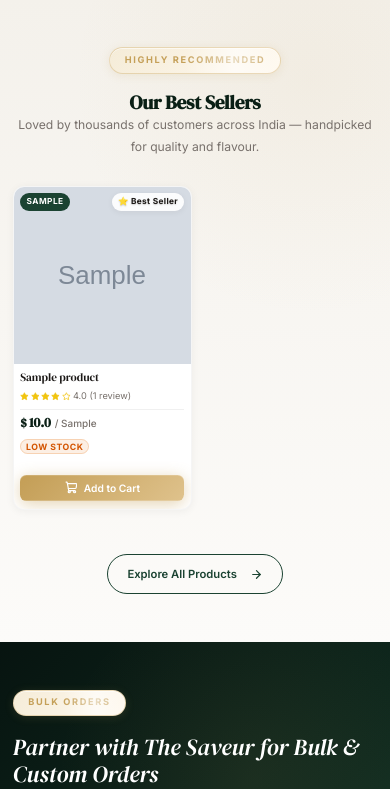
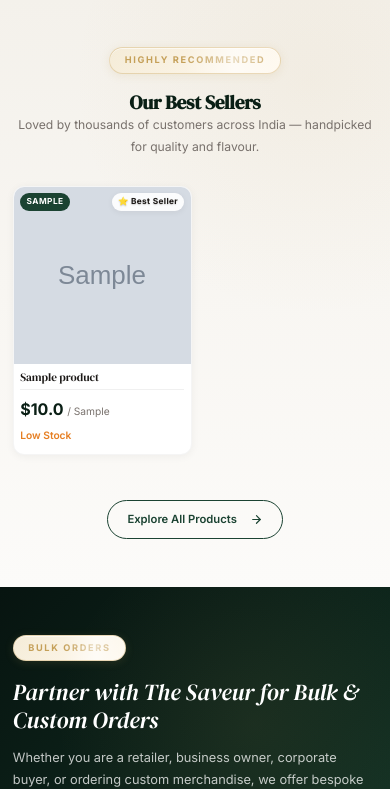
Before and after one commit to imadhurgupta/thesaveur, a Flask app: page / in a window 390 px wide. Shown: the part 2330-3119 px from the top of the page. Run offline with Flask 3, Linux system fonts and the light colour scheme; data comes from the database, SQL or seed files in the repository; tables that the repository leaves empty hold one stand-in row (values such as "Sample post"); grey boxes marked "Sample" are stand-in pictures; some web fonts are replaced.

Commit message:
Align home page product card presentation with products page

```diff
--- a/templates/index.html
+++ b/templates/index.html
@@ -88,52 +88,17 @@ orders, fast shipping.{% endblock %}
       min-height: unset !important;
     }
 
-    .bestsellers-section .product-rating {
-      margin-bottom: 6px !important;
-      gap: 3px !important;
-    }
-
-    .bestsellers-section .product-rating svg {
-      width: 11px !important;
-      height: 11px !important;
-    }
-
-    .bestsellers-section .rating-text {
-      font-size: 0.72rem !important;
-    }
-
     .bestsellers-section .product-desc {
       display: none !important;
     }
 
-    .bestsellers-section .product-footer {
+    .bestsellers-section .product-card-meta {
       flex-direction: column !important;
       align-items: flex-start !important;
       gap: 4px;
       margin-top: auto !important;
-      margin-bottom: 8px !important;
       padding-top: 8px !important;
       border-top: 1px solid rgba(0, 0, 0, 0.06);
-    }
-
-    .bestsellers-section .product-price-box {
-      font-size: 0.98rem !important;
-    }
-
-    .bestsellers-section .price-val {
-      font-size: 1.05rem !important;
-    }
-
-    .bestsellers-section .stock-pill {
-      font-size: 0.68rem !important;
-      padding: 2px 6px !important;
-    }
-
-    .bestsellers-section .product-actions .add-to-cart-btn,
-    .bestsellers-section .product-actions .btn {
-      padding: 8px 10px !important;
-      font-size: 0.8rem !important;
-      border-radius: 8px !important;
     }
   }
 
@@ -1167,97 +1132,57 @@ function handleNewsletterSubmit(e) {
     <div class="products-grid">
       {% for product in bestsellers %}
       <article class="product-card reveal stagger-{{ loop.index }}">
-        <a href="{{ url_for('product_detail', id=product.id) }}" class="product-img-link">
+        <a href="{{ url_for('product_detail', id=product.id) }}" style="display:block; text-decoration:none; color:inherit;">
           <div class="product-img-wrap">
             <img
               src="{% if '://' in product.image_filename %}{{ product.image_filename }}{% else %}{{ url_for('static', filename='images/' + product.image_filename) }}{% endif %}"
-              alt="{{ product.name }}" loading="lazy" />
+              alt="{{ product.name }}"
+              loading="lazy"
+            />
             <div class="product-tags-left">
-              <span class="product-badge {{ product.category|lower }}">
-                {{ product.category }}
-              </span>
+              <span class="product-badge {{ product.category|lower }}">{{ product.category }}</span>
             </div>
             <div class="product-tags-right">
               {% if product.is_bestseller %}
               <span class="bestseller-tag">⭐ Best Seller</span>
               {% endif %}
               {% if product.discount_percent and product.discount_percent > 0 %}
-              <span class="product-badge sale" style="background:#e74c3c;">
-                {{ product.discount_percent | int }}% OFF
-              </span>
+              <span class="product-badge sale" style="background:#e74c3c;">{{ product.discount_percent|int }}% OFF</span>
               {% endif %}
             </div>
           </div>
         </a>
         <div class="product-body">
-          <h3 class="product-name">
-            <a href="{{ url_for('product_detail', id=product.id) }}">{{ product.name }}</a>
-          </h3>
-
-          <div class="product-rating" style="display:flex; align-items:center; gap:6px; margin-bottom:8px;">
-            <div class="stars" style="color:#f1c40f; gap:2px; display:inline-flex;">
-              {% if product.review_count > 0 %}
-                {% for i in range(1, 6) %}
-                  <svg viewBox="0 0 24 24" fill="{% if product.avg_rating >= i %}#f1c40f{% else %}none{% endif %}" stroke="#f1c40f" stroke-width="2" width="14" height="14">
-                    <polygon points="12 2 15.09 8.26 22 9.27 17 14.14 18.18 21.02 12 17.77 5.82 21.02 7 14.14 2 9.27 8.91 8.26 12 2"/>
-                  </svg>
-                {% endfor %}
+          <h2 class="product-name">
+            <a href="{{ url_for('product_detail', id=product.id) }}" style="color:inherit; text-decoration:none; transition:color 0.2s;"
+               onmouseover="this.style.color='var(--green-primary)'"
+               onmouseout="this.style.color='inherit'">{{ product.name }}</a>
+          </h2>
+          <p class="product-desc">{{ product.description }}</p>
+          <div class="product-card-meta" style="display:flex; justify-content:space-between; align-items:center; margin-top:16px; border-top:1px solid rgba(0,0,0,0.06); padding-top:12px;">
+            <div>
+              {% if product.discount_percent and product.discount_percent > 0 %}
+                {% set sale_price = (product.price * (1 - product.discount_percent / 100)) | round(2) %}
+                <div style="display:flex; align-items:center; gap:8px; flex-wrap:wrap;">
+                  <span style="font-size:1.25rem; font-weight:700; color:#e74c3c;">${{ sale_price }}</span>
+                  <span style="font-size:0.9rem; color:var(--text-muted); text-decoration:line-through;">${{ product.price }}</span>
+                  <span style="background:#e74c3c; color:white; font-size:0.68rem; font-weight:700; padding:2px 6px; border-radius:4px;">{{ product.discount_percent | int }}% OFF</span>
+                </div>
+                <span style="font-size:0.8rem; color:var(--text-muted);">/ {{ product.unit }}</span>
               {% else %}
-                <span style="color:#ccc;">★★★★★</span>
+                <span style="font-size:1.25rem; font-weight:700; color:var(--green-dark);">${{ product.price }}</span>
+                <span style="font-size:0.8rem; color:var(--text-muted);">/ {{ product.unit }}</span>
               {% endif %}
             </div>
-            <span class="rating-text" style="font-size:0.8rem; color:var(--text-muted);">
-              {% if product.review_count > 0 %}
-                {{ product.avg_rating }} ({{ product.review_count }} review{{ 's' if product.review_count != 1 }})
+            <div>
+              {% if product.stocks > 10 %}
+                <span style="font-size:0.8rem; color:#2ecc71; font-weight:600;">In Stock</span>
+              {% elif product.stocks > 0 %}
+                <span style="font-size:0.8rem; color:#e67e22; font-weight:600;">Low Stock</span>
               {% else %}
-                No reviews yet
-              {% endif %}
-            </span>
-          </div>
-
-          <p class="product-desc">{{ product.description }}</p>
-
-          <div class="product-footer">
-            <div class="product-price-box">
-              {% if product.discount_percent and product.discount_percent > 0 %}
-                {% set sale_price = (product.price * (1 - product.discount_percent / 100)) | round(2) %}
-                <span style="color:var(--text-muted); text-decoration:line-through; font-size:0.85rem; margin-right:4px;">${{ product.price }}</span>
-                <span class="price-symbol" style="color:#e74c3c;">$</span>
-                <span class="price-val" style="color:#e74c3c; font-weight:700;">{{ sale_price }}</span>
-              {% else %}
-                <span class="price-symbol">$</span>
-                <span class="price-val">{{ product.price }}</span>
-              {% endif %}
-              <span class="price-unit">/ {{ product.unit }}</span>
-            </div>
-            <div class="stock-status">
-              {% if product.stocks > 10 %}
-              <span class="stock-pill in-stock">In Stock</span>
-              {% elif product.stocks > 0 %}
-              <span class="stock-pill low-stock">Low Stock</span>
-              {% else %}
-              <span class="stock-pill out-of-stock">Out of Stock</span>
+                <span style="font-size:0.8rem; color:#e74c3c; font-weight:600; text-transform:uppercase;">Out of Stock</span>
               {% endif %}
             </div>
-          </div>
-
-          <div class="product-actions">
-            {% if product.stocks > 0 %}
-            <form action="{{ url_for('add_to_cart', product_id=product.id) }}" method="POST"
-              style="margin: 0; width: 100%;">
-              <input type="hidden" name="quantity" value="1">
-              <button type="submit" class="btn btn-primary add-to-cart-btn"
-                style="width:100%; border-radius:12px; padding:12px; gap:8px; justify-content:center; font-size:0.9rem;">
-                <i data-lucide="shopping-cart" style="width:16px; height:16px;"></i> Add to Cart
-              </button>
-            </form>
-            {% else %}
-            <button class="btn btn-white"
-              style="width:100%; border-radius:12px; padding:12px; cursor:not-allowed; justify-content:center; opacity:0.6; font-size:0.9rem;"
-              disabled>
-              Out of Stock
-            </button>
-            {% endif %}
           </div>
         </div>
       </article>
```
